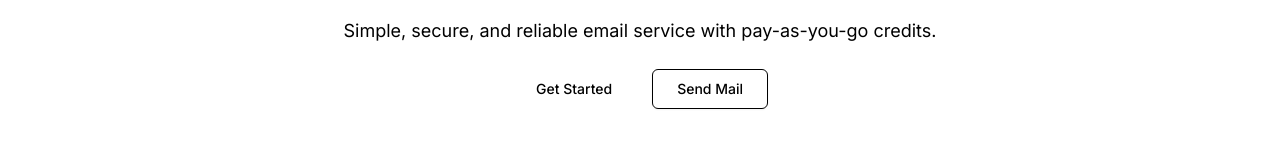
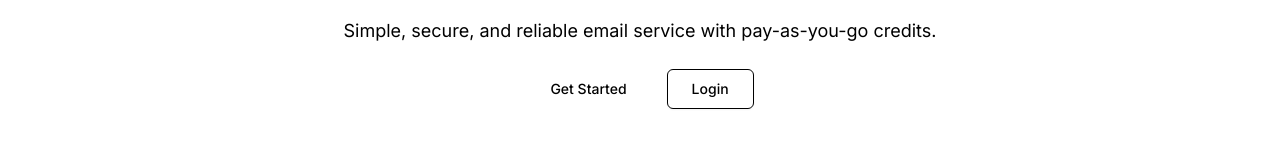
Before and after one commit to Abusha-Ansari/Mail-Assist, a Next.js app: page / in a window 1280 px wide. Shown: the part 248-407 px from the top of the page. Built offline with nearby package versions, Linux system fonts and the light colour scheme.

Commit message:
fix: build issue fixed

```diff
--- a/app/auth/login/page.tsx
+++ b/app/auth/login/page.tsx
@@ -8,7 +8,7 @@ import Link from "next/link";
 import { useRouter } from "next/navigation";
 import { useState } from "react";
 import { motion } from "framer-motion";
-import { container, failure, success } from "@/lib/toast.util";
+import { container, success } from "@/lib/toast.util";
 
 export default function LoginPage() {
   const [email, setEmail] = useState("");
--- a/app/send/page.tsx
+++ b/app/send/page.tsx
@@ -59,7 +59,7 @@ export default function SendMailPage() {
 
         //* get the mail id from the response
         //* console.log(data);
-
+        if(data){
           setIsLoading(false);
           success("Email sent successfully!");
           setFormData((prev) => ({
@@ -69,6 +69,7 @@ export default function SendMailPage() {
             body: "",
           }));
           router.push("/dashboard")
+        }
       })
       .catch((error) => {
         failure("Failed to send email. Please try again.");
--- a/components/AnimatedHome.tsx
+++ b/components/AnimatedHome.tsx
@@ -4,7 +4,7 @@ import { motion } from "framer-motion";
 import { Button } from "@/components/ui/button";
 import { Mail,Shield, Rocket, Sparkles, Send, DollarSign, Smile } from "lucide-react";
 import Link from "next/link";
-import { useState } from "react";
+// import { useState } from "react";
 
 
 const features = [
@@ -42,7 +42,8 @@ const features = [
 
 
 export default function AnimatedHome() {
-  const [loggedin, setloggedin] = useState(true);
+  // const [loggedin, setloggedin] = useState(true);
+  const loggedin = false; // Placeholder for logged-in state
 
   return (
     <section className="container flex flex-col items-center justify-center gap-6 px-4 pb-12 pt-6 md:py-16">
```
Lines whose indentation alone changed are shown as unchanged.
